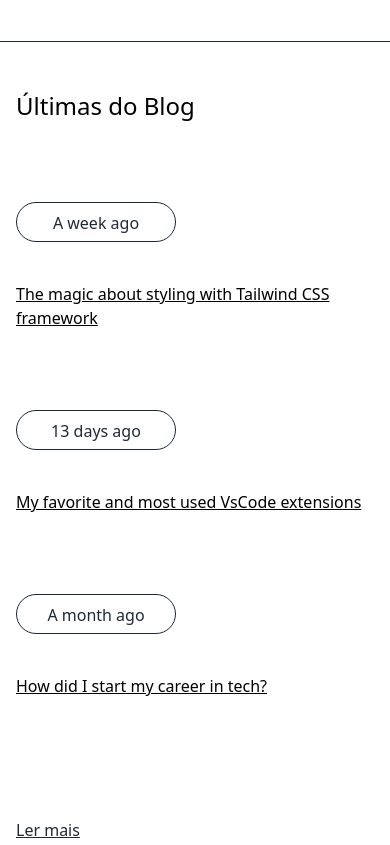
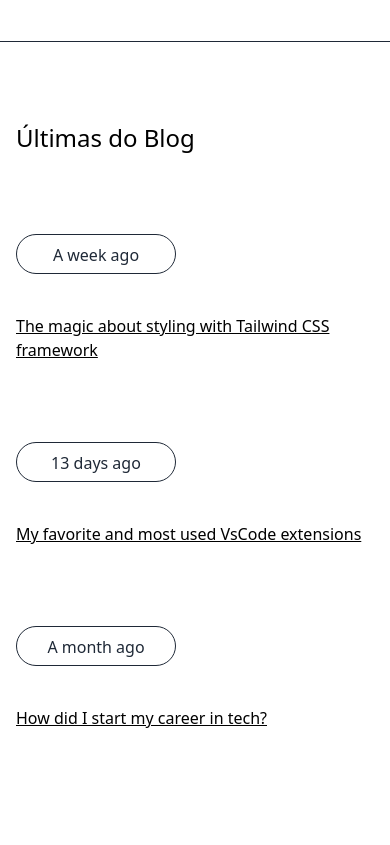
Before and after one commit to iagommendes/iagommendes-site, a website: page docs/index.html in a window 390 px wide. Shown: the part 2460-3305 px from the top of the page. Drawn offline with nearby package versions, Linux system fonts and the light colour scheme.

Commit message:
fix: layout

```diff
--- a/docs/index.html
+++ b/docs/index.html
@@ -100,8 +100,9 @@
         <a href="#" class="text-gray-800 underline mt-20 mb-10">Veja mais</a>
       </div>
       <!-- Blog -->
-      <div class="px-[5%] py-[15%] flex flex-col justify-center items-start w-full border-b border-gray-800 p-4">
-        <h3 class="mt-8 text-2xl font-normal mb-20">Últimas do Blog</h3>
+      <div
+        class="px-[5%] py-[15%] flex flex-col justify-center items-start w-full border-b border-gray-800 p-4 md:h-screen md:justify-center md:items-start md:p-10">
+        <h3 class="mt-16 text-2xl font-normal mb-20 md:text-4xl">Últimas do Blog</h3>
 
         <div class="flex flex-col justify-center items-start w-full h-auto mb-20">
           <span class="rounded-full border border-gray-800 h-10 w-40  text-gray-800 text-center py-2 px-4">A week
@@ -124,10 +125,11 @@
           <h4 class="text-base font-normal mt-10 underline">How did I start my career in tech?</h4>
         </div>
 
-        <a href=" #" class="text-gray-800 underline mt-20 mb-10">Ler mais</a>
+        <a href=" #" class="text-gray-800 underline mt-20 mb-20">Ler mais</a>
       </div>
       <!-- Contact -->
-      <div class="px-[5%] py-[15%] flex flex-col justify-center items-start w-full border-gray-800 p-4">
+      <div
+        class="px-[5%] py-[15%] flex flex-col justify-center items-start w-full border-gray-800 p-4 md:h-screen md:justify-center md:items-start md:p-10">
         <h3 class="mt-8 text-2xl font-normal mb-20">Vamos conversar</h3>
 
         <p class="text-base font-normal mt-10">Se você quiser falar sobre um projeto ou apenas dizer oi, sinta-se à
```
